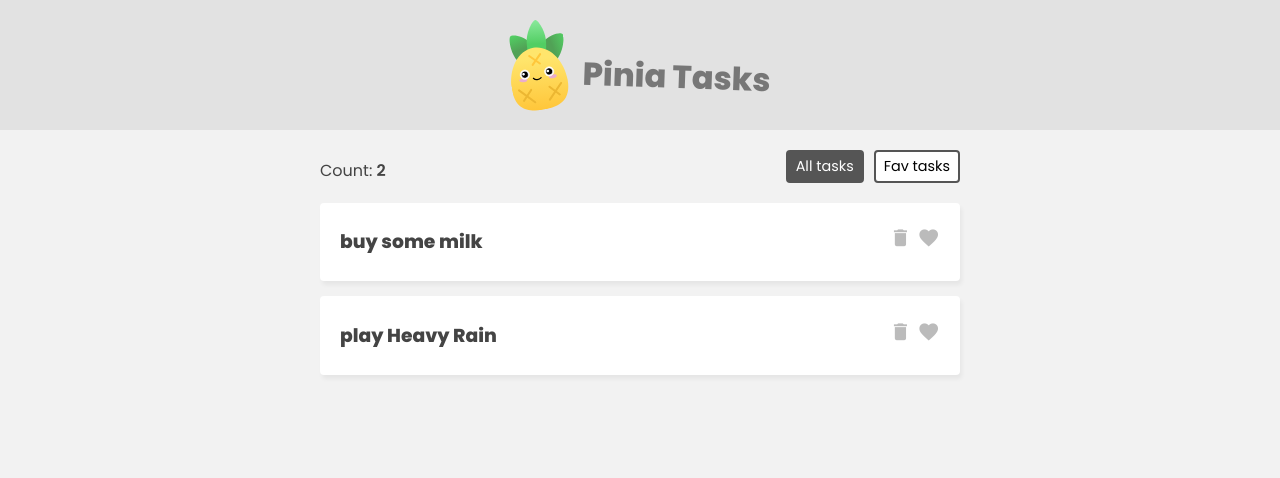
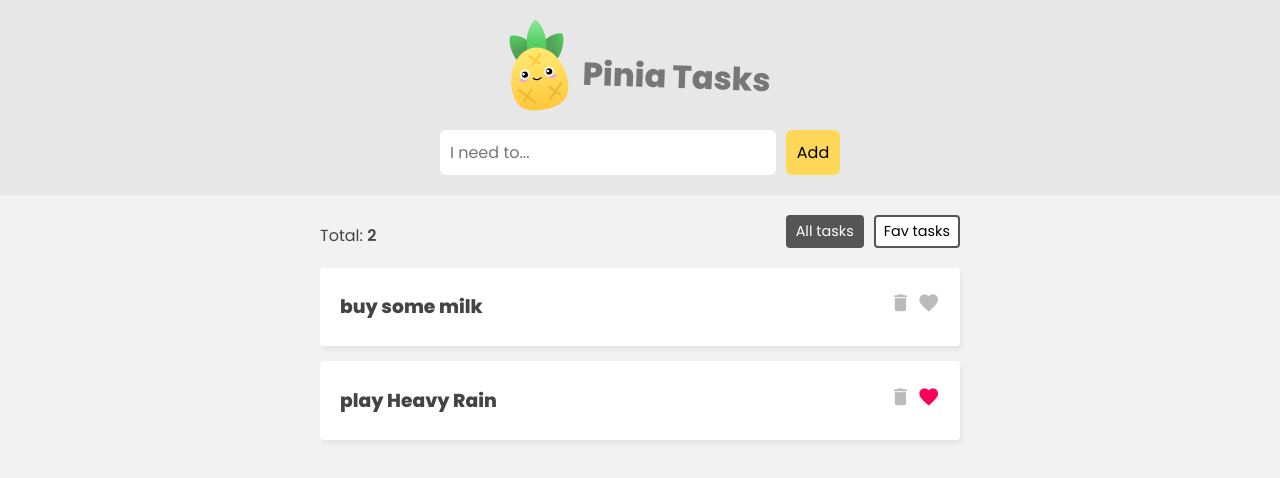
Before and after one commit to sendgn/pinia-tasks, a Vue app: page / in a window 1280 px wide. Shown: the top 478 px of the page. Built offline with nearby package versions, Linux system fonts and the light colour scheme.

Commit message:
Add actions

```diff
--- a/src/App.vue
+++ b/src/App.vue
@@ -5,10 +5,14 @@
       <img src="./assets/pinia-logo.svg" alt="pinia logo">
       <h1>Pinia Tasks</h1>
     </header>
+    <!-- new task form -->
+    <div class="new-task-form">
+      <TaskForm />
+    </div>
     <!-- filter -->
     <nav class="filter">
       <p>
-        Count:
+        Total:
         <span>
           {{ filter === 'all' ? taskStore.totalCount : taskStore.favCount }}
         </span>
@@ -24,12 +28,13 @@
         >Fav tasks</button>
       </div>
     </nav>
-    <!-- task list -->
+    <!-- task list (all) -->
     <div class="task-list" v-if="filter === 'all'">
       <div v-for="task in taskStore.tasks">
         <TaskDetails :task="task" />
       </div>
     </div>
+    <!-- task list (favorites) -->
     <div class="task-list" v-if="filter === 'favs'">
       <div v-for="task in taskStore.favs">
         <TaskDetails :task="task" />
@@ -39,18 +44,19 @@
 </template>
 
 <script>
-  import { ref } from 'vue'
-  import TaskDetails from './components/TaskDetails.vue'
-  import { useTaskStore } from './stores/TaskStore'
+  import { ref } from 'vue';
+  import { useTaskStore } from './stores/TaskStore';
+  import TaskDetails from './components/TaskDetails.vue';
+  import TaskForm from './components/TaskForm.vue';
 
   export default {
-    components: { TaskDetails },
+    components: { TaskDetails, TaskForm },
     setup() {
-      const taskStore = useTaskStore()
+      const taskStore = useTaskStore();
 
-      const filter = ref('all')
+      const filter = ref('all');
 
-      return { taskStore, filter }
+      return { taskStore, filter };
     }
-  }
+  };
 </script>
--- a/src/assets/main.css
+++ b/src/assets/main.css
@@ -12,9 +12,8 @@
 /* header */
 header {
   text-align: center;
-  background: #e2e2e2;
+  background: #e7e7e7;
   padding-top: 20px;
-  padding-bottom: 20px;
   display: flex;
   justify-content: center;
   align-items: center;
@@ -59,6 +58,9 @@
   cursor: pointer;
   color: #bbb;
 }
+.task i.active {
+  color: #ff005d;
+}
 
 /* filter nav */
 .filter {
@@ -89,3 +91,35 @@
   color: #fff;
   background: #555;
 }
+
+/* new task form */
+.new-task-form {
+  background: #e7e7e7;
+  padding: 20px 0;
+}
+form {
+  max-width: 400px;
+  margin: 0 auto;
+  display: grid;
+  grid-template-columns: 3fr 1fr;
+  gap: 10px;
+}
+form button {
+  background: #ffd859;
+  border: 0;
+  padding: 10px;
+  font-family: "Poppins";
+  border-radius: 6px;
+  cursor: pointer;
+  font-size: 1em;
+}
+form input {
+  border: 0;
+  padding: 10px;
+  border-radius: 6px;
+  color: #555;
+  font-size: 1em;
+}
+form input:focus {
+  outline: 2px solid #ffd859;
+}
--- a/src/components/TaskDetails.vue
+++ b/src/components/TaskDetails.vue
@@ -2,14 +2,28 @@
   <div class="task">
     <h3>{{ task.title }}</h3>
     <div class="icons">
-      <i class="material-icons">delete</i>
-      <i class="material-icons">favorite</i>
+      <i
+        class="material-icons"
+        @click="taskStore.deleteTask(task.id)"
+      >delete</i>
+      <i
+        class="material-icons"
+        :class="{ active: task.isFav }"
+        @click="taskStore.toggleFav(task.id)"
+      >favorite</i>
     </div>
   </div>
 </template>
 
 <script>
+  import { useTaskStore } from '../stores/TaskStore';
+
   export default {
-    props: ['task']
-  }
+    props: ['task'],
+    setup() {
+      const taskStore = useTaskStore();
+
+      return { taskStore }
+    }
+  };
 </script>
--- /dev/null
+++ b/src/components/TaskForm.vue
@@ -0,0 +1,35 @@
+<template>
+  <form @submit.prevent="handleSubmit">
+    <input
+      type="text"
+      placeholder="I need to..."
+      v-model="newTask"
+    >
+    <button>Add</button>
+  </form>
+</template>
+
+<script>
+import { ref } from 'vue';
+import { useTaskStore } from '../stores/TaskStore';
+
+export default {
+  setup() {
+    const taskStore = useTaskStore();
+    const newTask = ref('');
+
+    const handleSubmit = () => {
+      if (newTask.value.length) {
+        taskStore.addTask({
+          id: taskStore.totalCount + 1,
+          title: newTask.value,
+          isFav: false
+        });
+        newTask.value = '';
+      }
+    }
+
+    return { newTask, handleSubmit };
+  }
+};
+</script>
--- a/src/stores/TaskStore.js
+++ b/src/stores/TaskStore.js
@@ -1,4 +1,4 @@
-import { defineStore } from 'pinia'
+import { defineStore } from 'pinia';
 
 export const useTaskStore = defineStore('taskStore', {
   state: () => ({
@@ -9,13 +9,25 @@
   }),
   getters: {
     favs() {
-      return this.tasks.filter(t => t.isFav)
+      return this.tasks.filter(t => t.isFav);
     },
     favCount() {
       return this.tasks.reduce((acc, cur) => {
-        return cur.isFav ? acc + 1 : acc
-      }, 0)
+        return cur.isFav ? acc + 1 : acc;
+      }, 0);
     },
     totalCount: (state) => state.tasks.length
+  },
+  actions: {
+    addTask(task) {
+      this.tasks.push(task);
+    },
+    deleteTask(id) {
+      this.tasks = this.tasks.filter((t) => t.id !== id);
+    },
+    toggleFav(id) {
+      const task = this.tasks.find((t) => t.id === id);
+      task.isFav = !task.isFav;
+    }
   }
 })
```
Also changed, not shown: src/main.js (+5 -5 lines).
